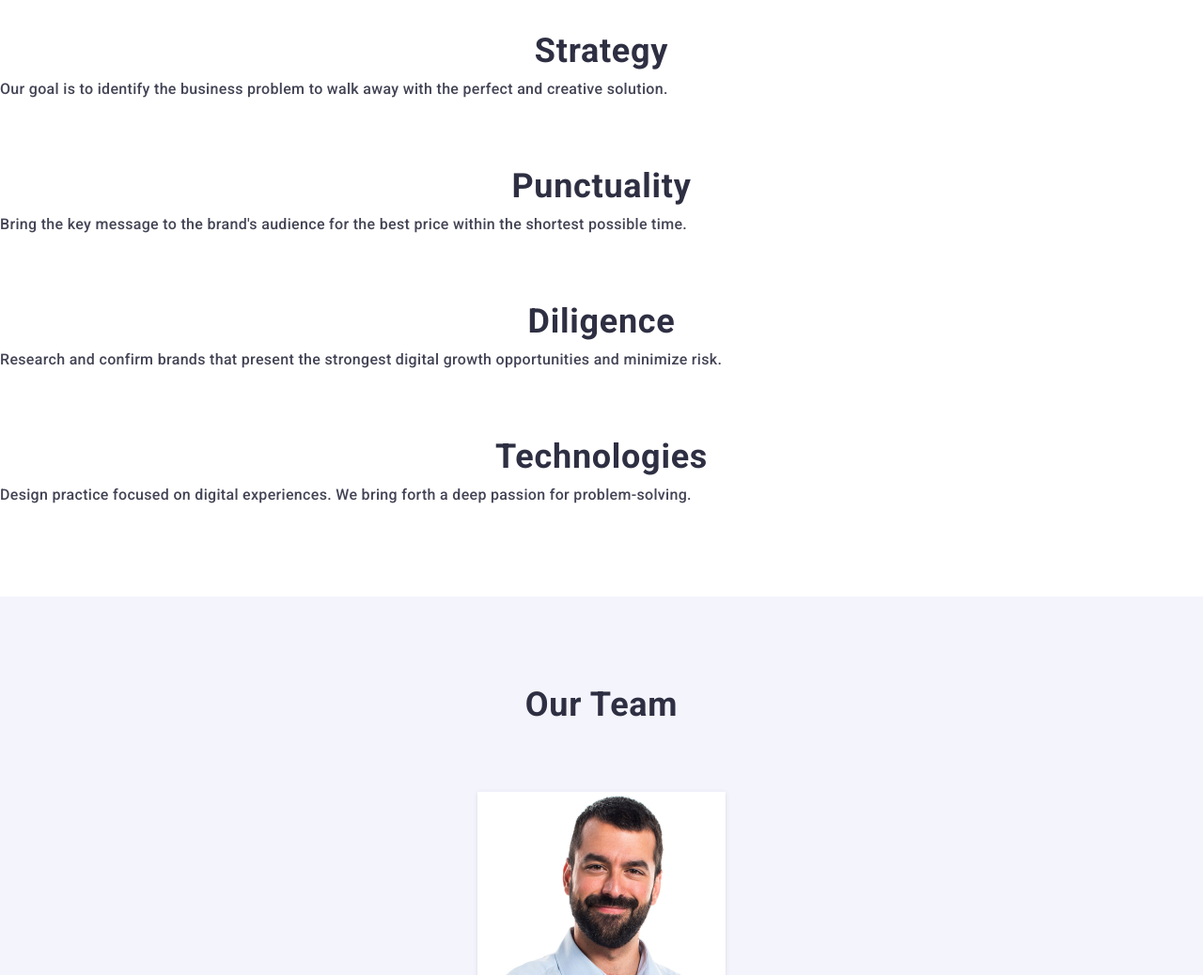
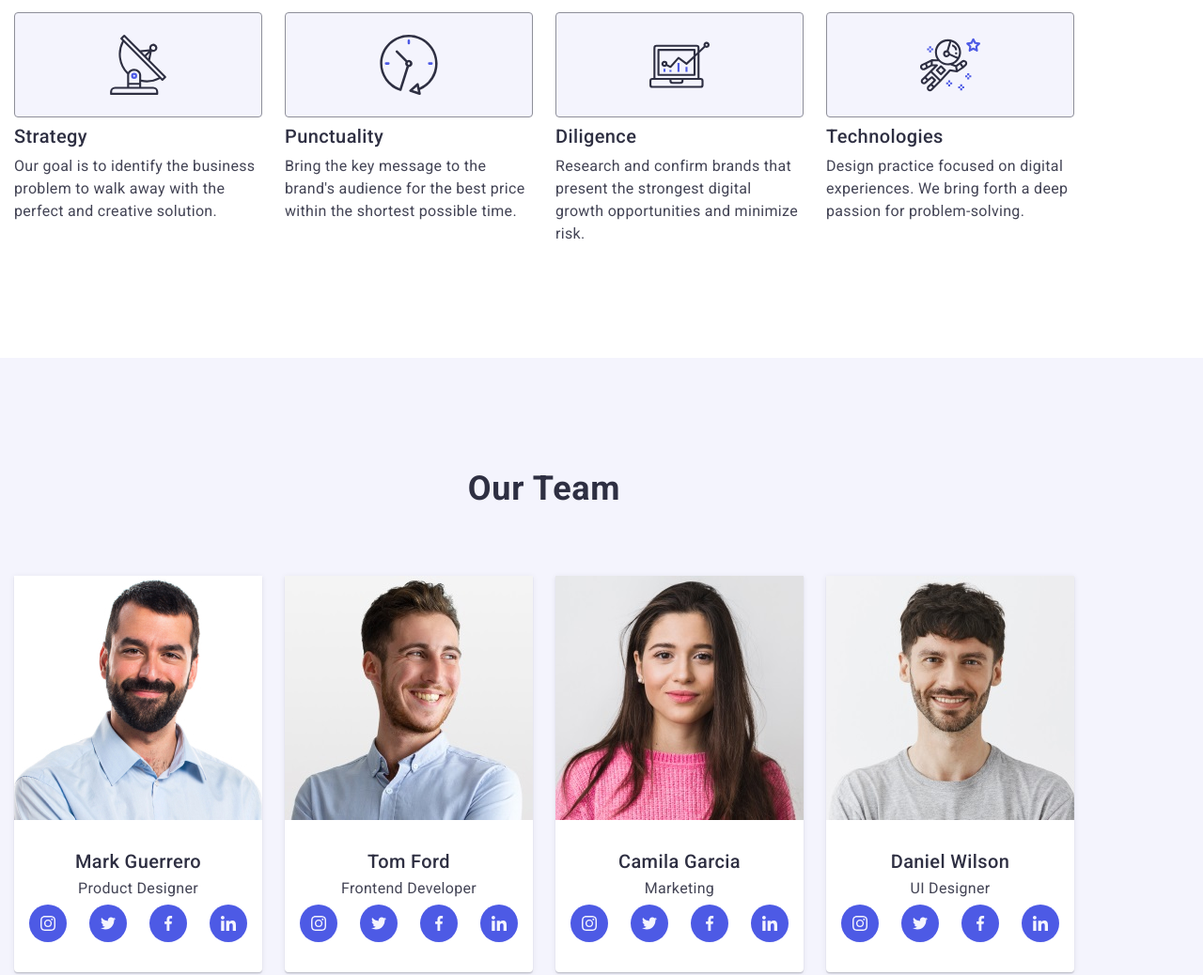
Before and after one commit to Dimass1515/goit-hm-work-06, a plain HTML site: page index.html in a window 1280 px wide. Shown: the part 780-1818 px from the top of the page at 94% size. Drawn offline with nearby package versions, Linux system fonts and the light colour scheme.

Commit message:
Update responsive.css

```diff
--- a/css/responsive.css
+++ b/css/responsive.css
@@ -16,6 +16,7 @@
           rgba(46, 47, 66, 0.7)
         ),
         url(..//images/jpg/people-office-mb2x.jpg);
+    }
   }
 }
 /* 320px */
@@ -266,6 +267,73 @@
     margin-bottom: 48px;
     width: 700px;
   }
+  .feature {
+    padding-top: 120px;
+    padding-bottom: 120px;
+  }
+  .company_list {
+    display: flex;
+    gap: 24px;
+    margin: 0 auto;
+    flex-direction: row;
+  }
+  .company_item {
+    width: calc((100% - 72px) / 4);
+  }
+  .section-two-icon {
+    border-radius: 4px;
+    border: 1px solid var(--LIGHT-SLATE, #8e8f99);
+    background: var(--CLOUD, #f4f4fd);
+    display: flex;
+    align-items: center;
+    justify-content: center;
+    height: 112px;
+    border-radius: 4px;
+    margin-bottom: 8px;
+  }
+  .list {
+    color: var(--NAVY-BLUE, #2e2f42);
+    font-family: "Roboto", sans-serif;
+    font-size: 20px;
+    font-style: normal;
+    font-weight: 500;
+    line-height: 1.2;
+    letter-spacing: 0.02em;
+    margin-bottom: 8px;
+    display: flex;
+    justify-content: start;
+  }
+  .paragraf_list {
+    color: var(--SLATE, #434455);
+    font-family: "Roboto", sans-serif;
+    font-size: 16px;
+    font-style: normal;
+    font-weight: 400;
+    line-height: 1.5;
+    letter-spacing: 0.02em;
+  }
+  .section-three {
+    padding: 120px 0;
+  }
+  .section-three-list {
+    display: flex;
+    gap: 24px;
+    flex-direction: row;
+  }
+
+  .our_portfolio {
+    padding-top: 120px;
+    padding-bottom: 120px;
+  }
+  .portfolio_list {
+    display: flex;
+    flex-wrap: wrap;
+    column-gap: 24px;
+    row-gap: 48px;
+    flex-direction: row;
+  }
+  .portfolio_card {
+    width: calc((100% - 48px) / 3);
   }
 }
 
```
Lines whose indentation alone changed are shown as unchanged.
